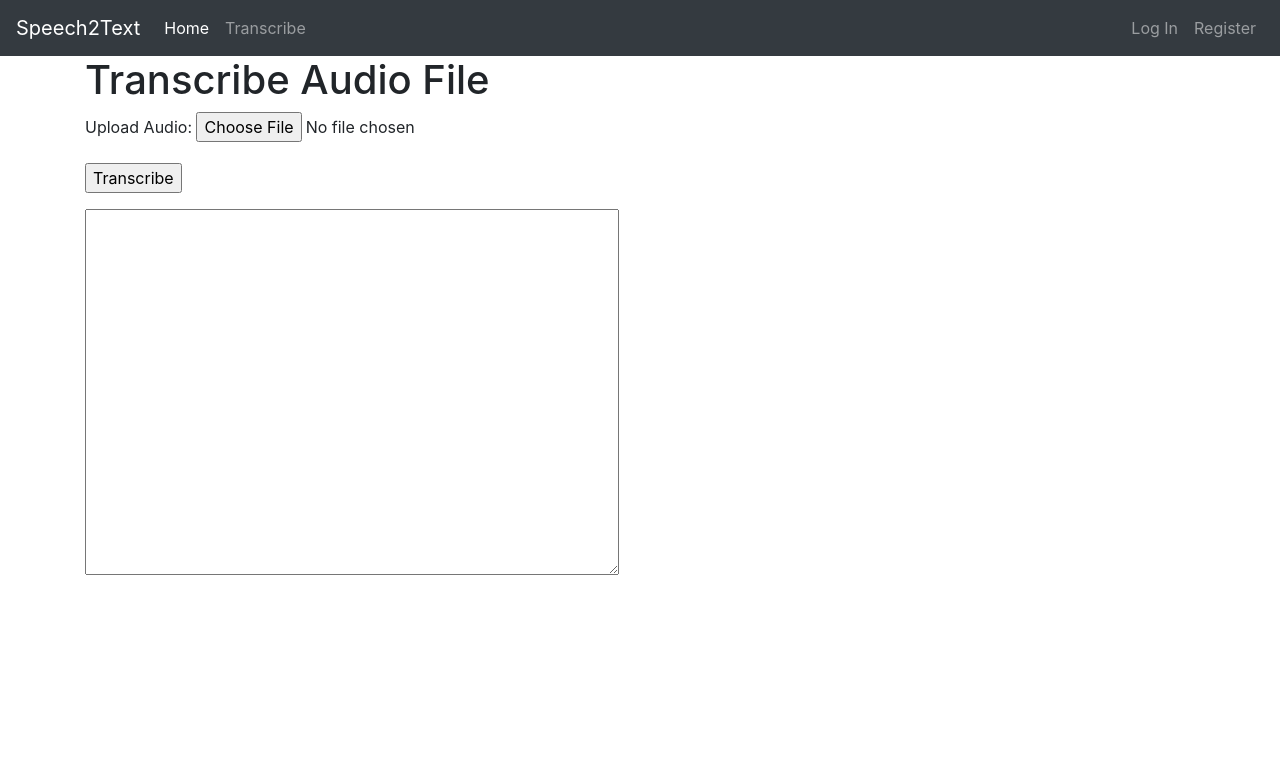
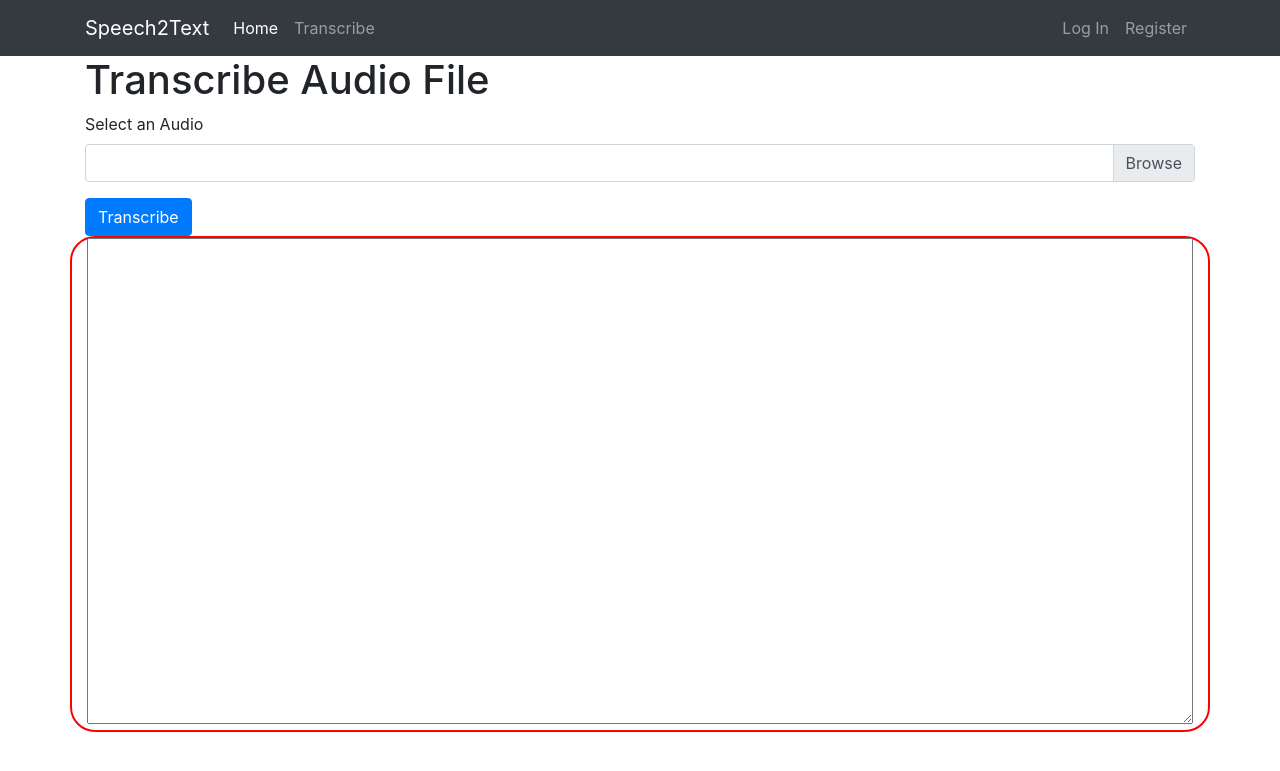
Before and after one commit to sjq-sohjunqi/Speech2Text, a Flask app: page /transcribe in a window 1280 px wide. Shown: the top 771 px of the page. Run offline with Flask 2, Linux system fonts and the light colour scheme; some libraries are stand-ins or nearby versions.

Commit message:
transcribe styling

```diff
--- a/S2T/templates/base.html
+++ b/S2T/templates/base.html
@@ -26,7 +26,8 @@
 
 	<body>
 
-	  	<nav class="navbar navbar-expand-lg navbar-dark bg-dark">
+	  	<nav class="navbar navbar-expand-md navbar-dark bg-dark">
+	  	<div class="container">
 			<a class="navbar-brand" href="/">Speech2Text</a>
 		  	<button class="navbar-toggler" type="button" data-toggle="collapse" data-target="#navbarContent" aria-controls="navbarContent" aria-expanded="false" aria-label="Toggle navigation">
 		    <span class="navbar-toggler-icon"></span>
@@ -59,13 +60,14 @@
               	{% endif %}
 		    </ul>
 		  </div>
+		</div>
 		</nav>
 
 
 
 		<main role="main" class="container">
 	      <div class="row">
-	        <div class="col-md-8">
+	        <div class="col-md-12">
 	          {% with messages = get_flashed_messages(with_categories=true) %}
 	            {% if messages %}
 	              {% for category, message in messages %}
--- a/S2T/templates/transcribe.html
+++ b/S2T/templates/transcribe.html
@@ -4,23 +4,27 @@
 	<h1>Transcribe Audio File</h1>
 	<form action = "" method = "post" enctype="multipart/form-data" novalidate>
          {{ transcribeForm.hidden_tag() }} <!Protects against CSRF>
-		<p>
-			{{ transcribeForm.upload.label}}: {{ transcribeForm.upload }}<br>
+         <div class="form-group">
+			<label>Select an Audio</label>
+          <div class="custom-file">
+          	{{ transcribeForm.upload.label}}
+			<label class="custom-file-label" >
 			{% for error in transcribeForm.upload.errors %}
 			<span style="color: red;">[{{ error }}]</span>
 			{% endfor %}
-		</p>
-
-
-
-		<p>{{ transcribeForm.submit() }}</p>
+			{{ transcribeForm.upload(class="custom-file-input") }}
+			</label>
+		  </div>
+		</div>
+		{{ transcribeForm.submit(class="btn btn-primary") }}
     </form>
-
+    <div class="row">
+    	<div class="col col-md-12" style=" border: 2px solid red; border-radius: 25px;">
 
 	<form action = "{{ url_for('save') }}" method = "post" enctype="multipart/form-data" novalidate>
 		{{ transcriptForm.hidden_tag() }} <!Protects against CSRF>
 		<div>
-			{{ transcriptForm.transcript(cols="50", rows="15") }}
+			{{ transcriptForm.transcript(class="container-fluid", rows="20%") }}
 		</div>
 
 		{% if user is defined %}
@@ -37,6 +41,7 @@
 		{%endif%}
 
 	</form>
-
+	  	</div>
+    </div>
 
 {% endblock %}
```
